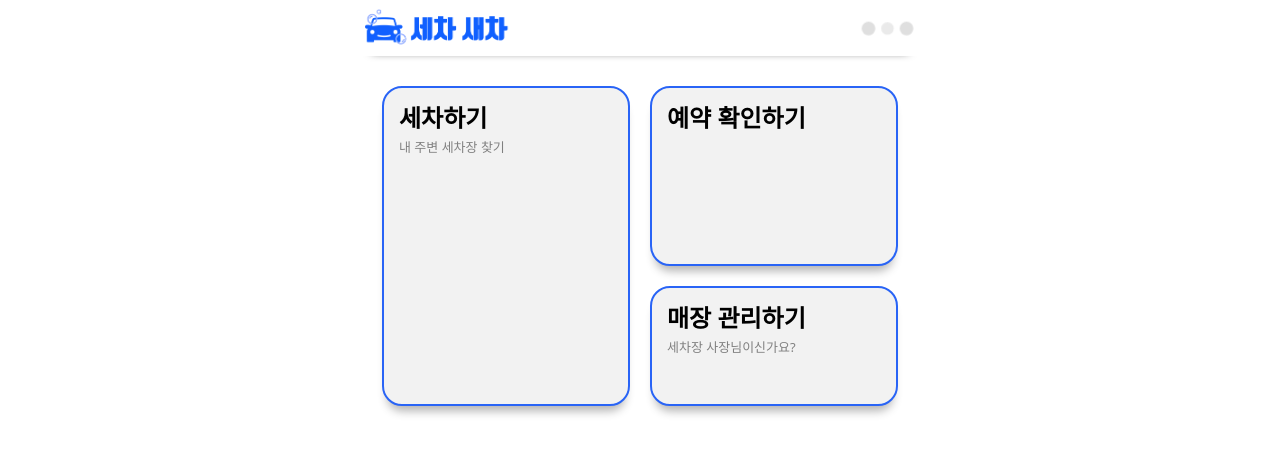
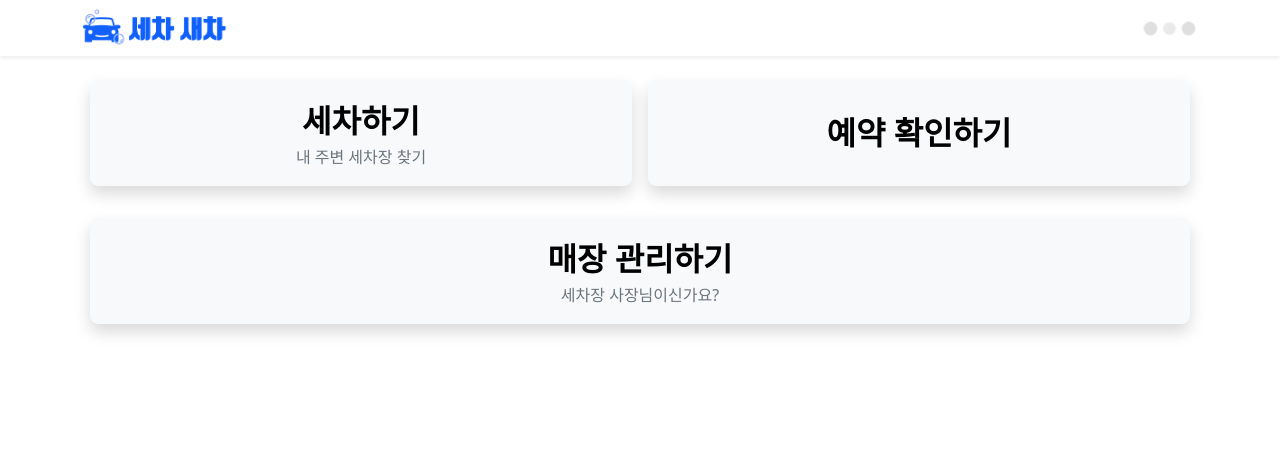
Before and after one commit to washcarnewcar/WashcarNewcar-Front, a Next.js app: page / in a window 1280 px wide. Shown: the top 454 px of the page. Built offline with nearby package versions, Linux system fonts and the light colour scheme; no server answers.

Commit message:
[수정] bootstrap css 적용하여 스타일 수정

```diff
--- a/pages/index.tsx
+++ b/pages/index.tsx
@@ -1,28 +1,46 @@
 import Head from 'next/head';
-import Link from 'next/link';
+import { useRouter } from 'next/router';
+import { Button, Container, Row } from 'react-bootstrap';
 import Header from '../src/components/Header';
-import styles from '../styles/Home.module.scss';
 
 export default function Home() {
+  const router = useRouter();
+
   return (
     <>
       <Head>
         <title>세차새차 - 손세차 중계 플랫폼</title>
       </Head>
-      <Header type={1} />
-      <div className={styles.card_grid}>
-        <Link className={styles.card_grid_item} href="/search">
-          <div className={styles.card_title}>세차하기</div>
-          <div className={styles.card_content}>내 주변 세차장 찾기</div>
-        </Link>
-        <Link className={styles.card_grid_item} href="/find">
-          <div className={styles.card_title}>예약 확인하기</div>
-        </Link>
-        <Link className={styles.card_grid_item} href="/provider">
-          <div className={styles.card_title}>매장 관리하기</div>
-          <div className={styles.card_content}>세차장 사장님이신가요?</div>
-        </Link>
-      </div>
+      <Header />
+      <Container>
+        <Container>
+          <Row>
+            <Button
+              variant="light"
+              className="shadow mt-4 m-2 rounded-3 p-3 col"
+              onClick={() => router.push('/search')}
+            >
+              <div className="fs-2 fw-bold">세차하기</div>
+              <div className="text-secondary">내 주변 세차장 찾기</div>
+            </Button>
+            <Button variant="light" className="shadow mt-4 m-2 rounded-3 p-3 col" onClick={() => router.push('/find')}>
+              <div className="fs-2 fw-bold" style={{ wordBreak: 'keep-all' }}>
+                예약 확인하기
+              </div>
+            </Button>
+          </Row>
+          <Row>
+            <Button
+              variant="light"
+              className="shadow mt-4 m-2 rounded-3 p-3 col"
+              onClick={() => router.push('/provider')}
+            >
+              <div className="fs-2 fw-bold">매장 관리하기</div>
+              <div className="text-secondary">세차장 사장님이신가요?</div>
+            </Button>
+          </Row>
+        </Container>
+      </Container>
     </>
   );
 }
--- a/src/components/Header.tsx
+++ b/src/components/Header.tsx
@@ -4,15 +4,10 @@ import { useRouter } from 'next/router';
 import { useContext } from 'react';
 import { Container, Nav, Navbar, Offcanvas } from 'react-bootstrap';
 import { BeatLoader } from 'react-spinners';
-import styles from '../../styles/Header.module.scss';
 import UserContext from '../context/UserProvider';
 import { authClient } from '../function/request';
 
-interface HeaderProps {
-  type: number;
-}
-
-export default function Header({ type }: HeaderProps) {
+export default function Header() {
   const router = useRouter();
   const { user, setUser } = useContext(UserContext);
 
@@ -25,22 +20,22 @@ export default function Header({ type }: HeaderProps) {
   };
 
   return (
-    <Navbar sticky="top" bg="white" expand="sm" className={styles.container}>
+    <Navbar sticky="top" bg="white" expand="sm" className="shadow-sm">
       <Container>
-        <Link href="/" style={{ display: 'flex' }}>
-          <Image className={styles.main_logo} src="/row_logo.png" alt="세차새차" width={146} height={40} priority />
+        <Link href="/" className="flex">
+          <Image src="/row_logo.png" alt="세차새차" width={146} height={40} priority />
         </Link>
         <Navbar.Toggle />
-        <Navbar.Offcanvas placement="end" style={{ width: '300px' }}>
+        <Navbar.Offcanvas placement="end" className="w-75">
           <Offcanvas.Header closeButton>
             <Offcanvas.Title>
               <Link href="/">
-                <Image className={styles.main_logo} src="/row_logo.png" alt="세차새차" width={146} height={40} priority />
+                <Image src="/row_logo.png" alt="세차새차" width={146} height={40} priority />
               </Link>
             </Offcanvas.Title>
           </Offcanvas.Header>
           <Offcanvas.Body>
-            <Nav className={styles.nav_item}>
+            <Nav className="w-100 justify-content-end">
               {user === null ? (
                 <BeatLoader color="lightGray" />
               ) : user.isLogined ? (
--- a/styles/Header.module.scss
+++ /dev/null
@@ -1,9 +0,0 @@
-.container {
-  box-shadow: 0px 15px 10px -20px #000000;
-}
-
-.nav_item {
-  width: 100%;
-  display: flex;
-  justify-content: flex-end;
-}
--- a/styles/Search.module.scss
+++ b/styles/Search.module.scss
@@ -1,133 +1,3 @@
-.container {}
-
-.select_car_item {
-  border: none;
-}
-
-.select_car_header {
-  display: flex;
-  justify-content: space-between;
-  width: 100%;
-  margin-right: 10px;
-}
-
-.title {
-  font-size: large;
-  font-weight: bolder;
-}
-
-.select_car_body {
-  display: flex;
-}
-
-.brand {
-  margin-right: 10px;
-}
-
-.search_location {
-  padding: 16px 20px;
-  display: flex;
-  justify-content: space-between;
-  align-items: center;
-  text-decoration: none;
-  color: black;
-  line-height: 21.6px;
-}
-
-.right {
-  display: flex;
-  align-items: center;
-}
-
-.current_location {
-  margin-right: 10px;
-}
-
-.blank {
-  width: 100%;
-  height: 15px;
-  background-color: #f7f7f7;
-}
-
-.seperator {
-  margin-top: 0px;
-  margin-bottom: 0px;
-  margin-left: 20px;
-}
-
-.link {
-  text-decoration: none;
-  color: black;
-}
-
-.container {
-  background-color: white;
-  margin-bottom: 5px;
-}
-
-.item_info {
-  padding-right: var(--margin-right);
-  padding-left: var(--margin-left);
-  padding-top: 10px;
-  display: flex;
-}
-
-.image {
-  border-radius: 20px;
-  object-fit: cover;
-}
-
-.text {
-  display: flex;
-  flex-direction: column;
-  padding-left: 10px;
-  justify-content: space-evenly;
-}
-
-.name {
-  font-size: 20px;
-  font-weight: bold;
-}
-
-.subtext {
-  display: flex;
-  align-items: center;
-}
-
-.distance {
-  font-size: 12px;
-  margin-right: 10px;
-}
-
-.ratings {
-  font-size: 12px;
-}
-
-.number {
-  font-weight: bold;
-  margin-left: 4px;
-  margin-right: 4px;
-}
-
-.content {
-  overflow: scroll;
-  display: flex;
-  flex-direction: column;
-  gap: 6px;
-  padding: 14px 20px;
-}
-
-.inner1 {
-  display: flex;
-  gap: 5px;
-  width: fit-content;
-}
-
-.inner2 {
-  display: flex;
-  gap: 5px;
-}
-
 .tag_container {
   white-space: nowrap;
   padding: 3px 10px;
--- a/styles/globals.css
+++ b/styles/globals.css
@@ -1,9 +1,3 @@
 :root {
-  --margin-left: 20px;
-  --margin-right: 20px;
   --main-color: #2964F6;
-  --max-width: 576px;
-  max-width: var(--max-width);
-  min-width: 340px;
-  margin: 0 auto;
 }
```
Also changed, not shown: pages/search/index.tsx (+33 -50 lines), src/components/AuthHeader.tsx (+1 -8 lines).
